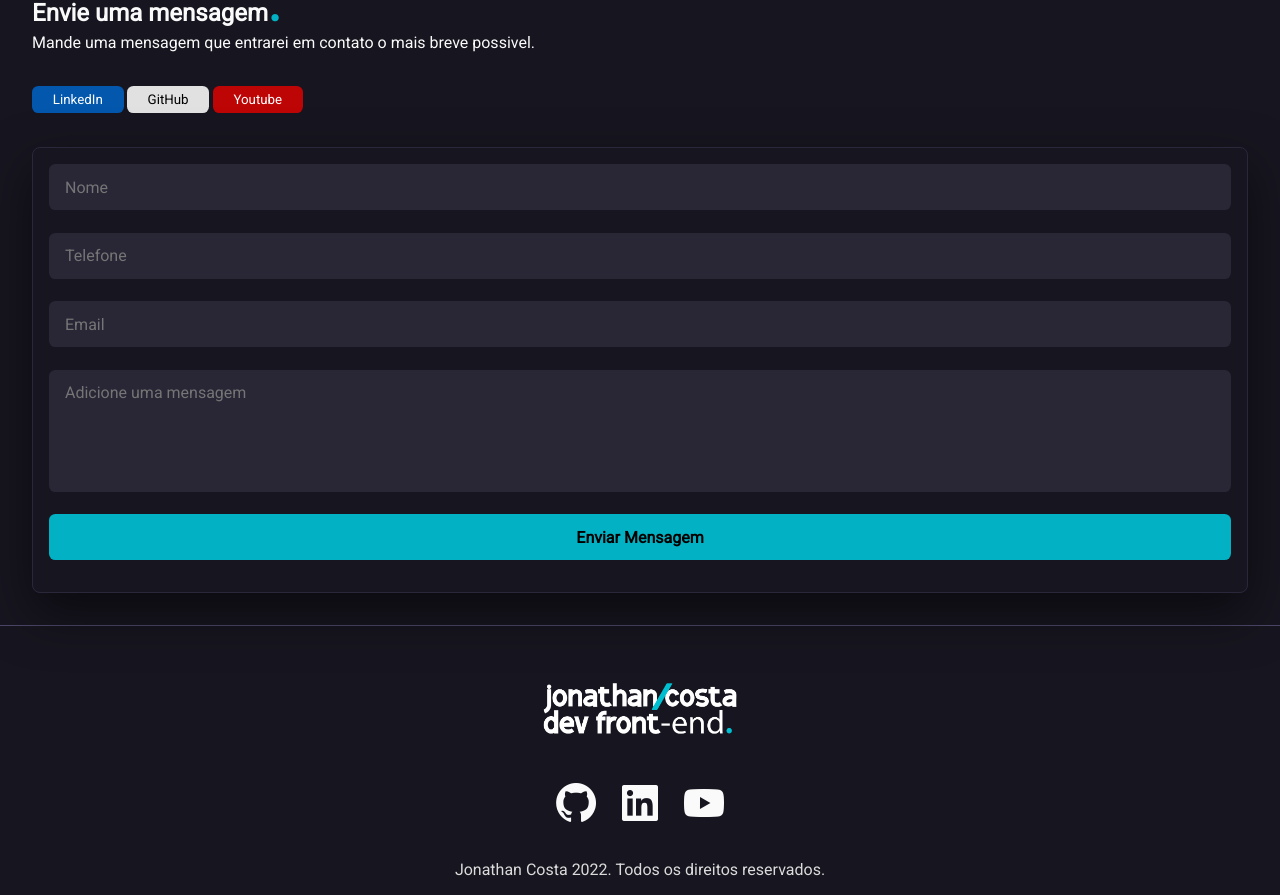
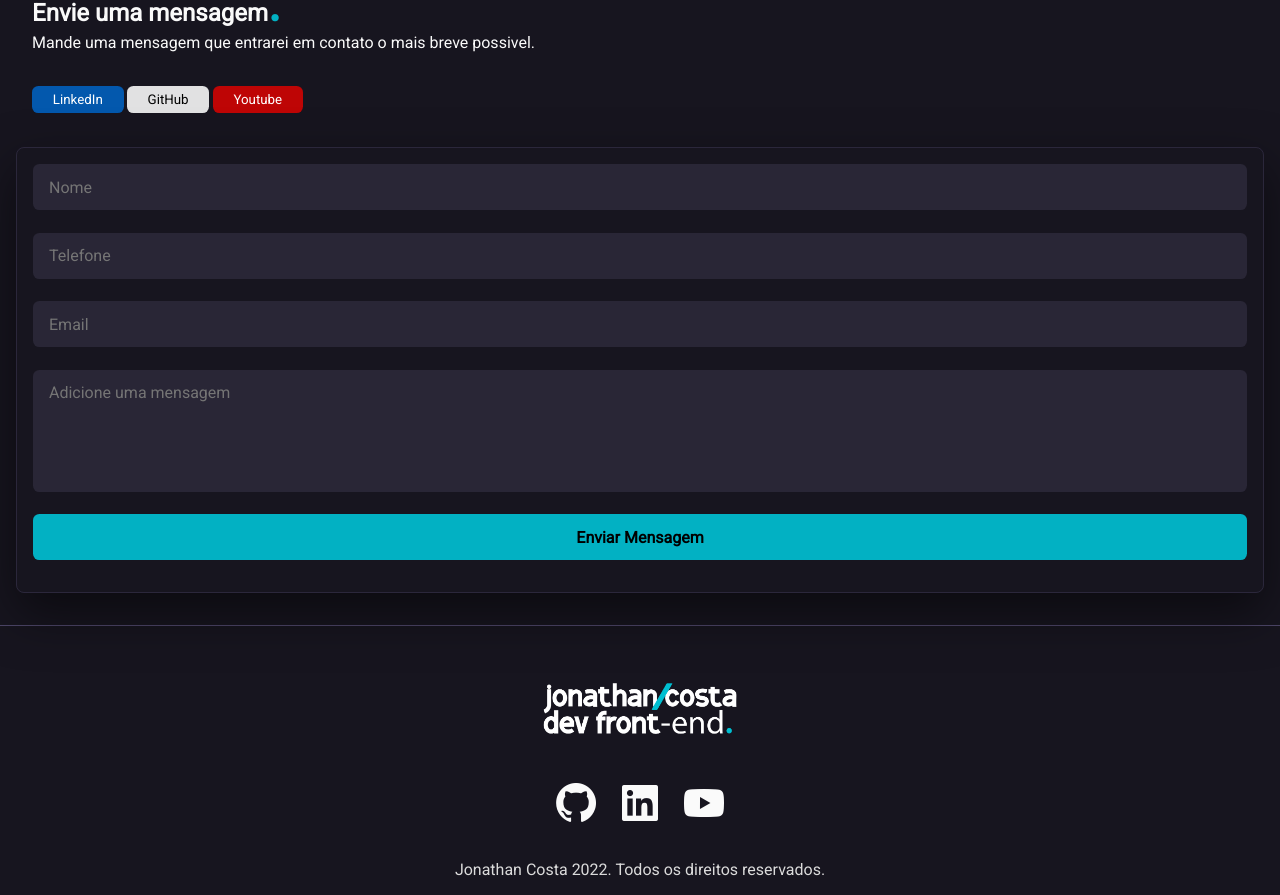
Before and after one commit to jonathancosta746/portfolio, a React (Create React App) app: page / in a window 1280 px wide. Shown: the part 3071-3966 px from the top of the page. Built offline with nearby package versions, Linux system fonts and the light colour scheme; the HTML template or start-up script is replaced by a standard one.

Commit message:
atualização margens do formulario

```diff
--- a/src/components/appointment/Appointment.module.css
+++ b/src/components/appointment/Appointment.module.css
@@ -14,7 +14,7 @@
     display: flex;
     flex-direction: column;
     gap: 1.4rem;
-    margin-top: 2rem;
+    margin: 2rem -1rem 0rem -1rem;
     border: solid 1px #2b273b;
     padding: 1rem;
     border-radius: 0.5rem;
```
